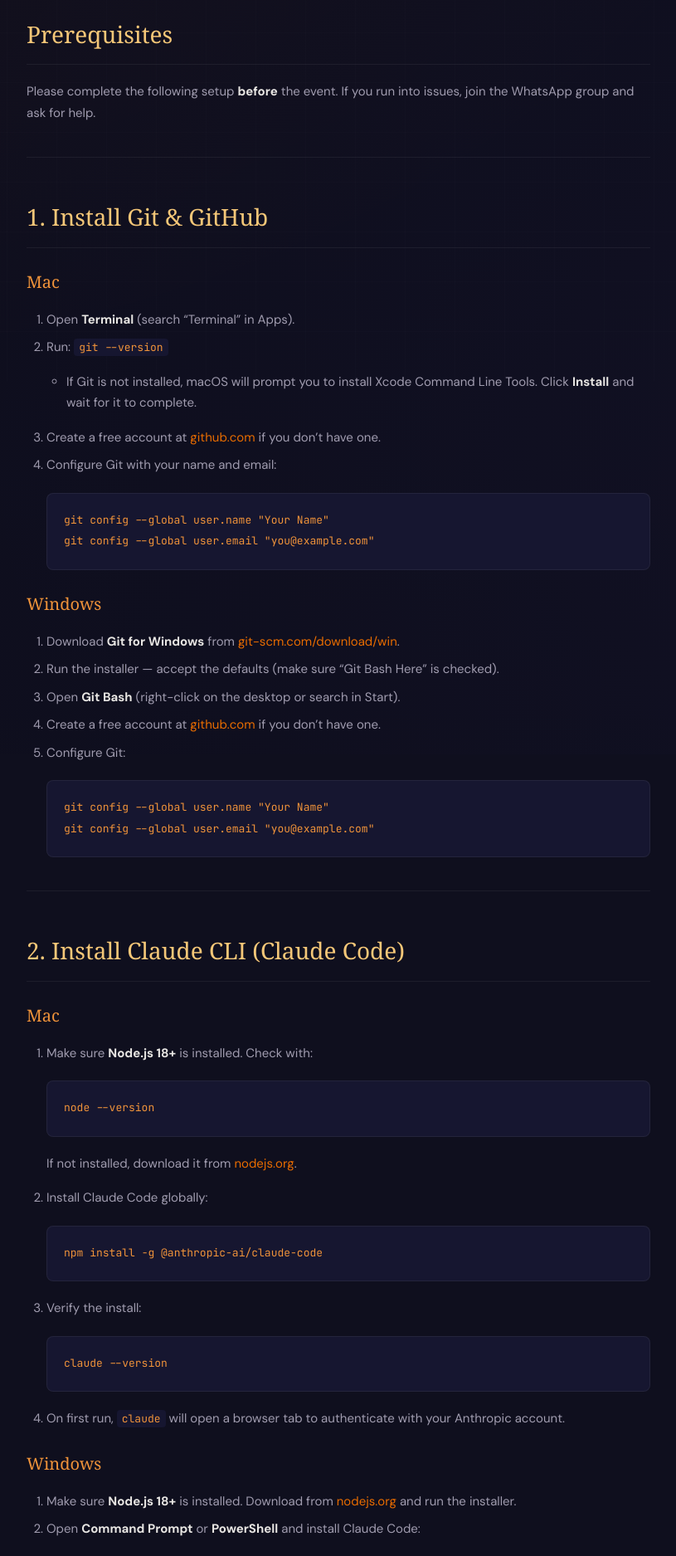
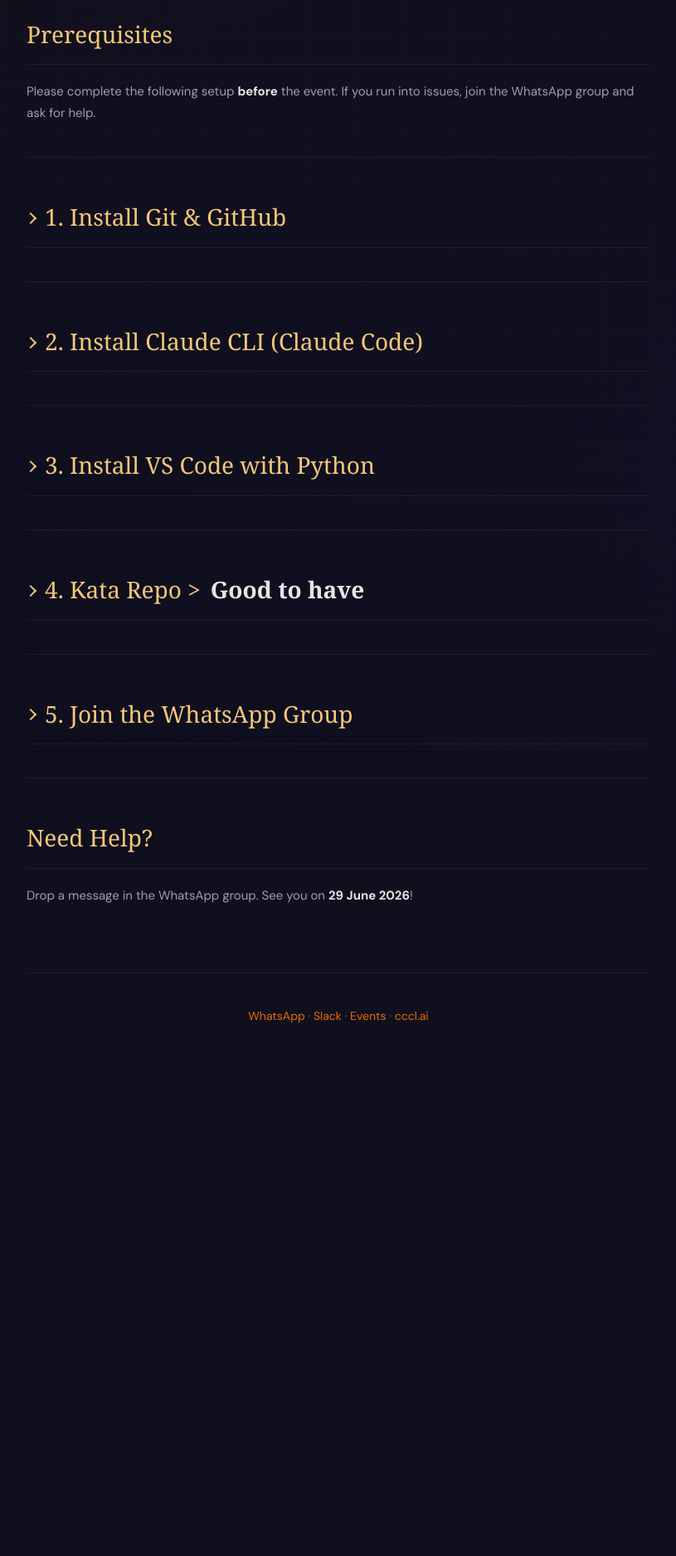
Before and after one commit to cccl-ai/cccl_instructions, a Jekyll site: the page built from cccl-9/instructions.md, in a window 1280 px wide. Shown: the part 441-2316 px from the top of the page at 83% size, without its empty margins (232-1047 px from the left). Built offline with Jekyll 4.4.1, drawn with Linux system fonts in a browser that asks for light colours; some web fonts are replaced; after the commit the page ends 1718 px from its top, so only the background shows below that; some of the changed text lies outside the part shown.

Commit message:
Made the tabs collapsable

````diff
--- a/assets/style.css
+++ b/assets/style.css
@@ -262,6 +262,49 @@
   padding: 0;
 }
 
+/* --- Collapsible Steps --- */
+
+.step-collapsible {
+  margin: 48px 0 0;
+  border-bottom: 1px solid var(--border);
+}
+
+.step-summary {
+  font-family: 'Instrument Serif', Georgia, serif;
+  font-size: 28px;
+  font-weight: 400;
+  padding-bottom: 12px;
+  color: var(--gold);
+  cursor: pointer;
+  list-style: none;
+  display: flex;
+  align-items: center;
+  gap: 12px;
+  user-select: none;
+}
+
+.step-summary::-webkit-details-marker { display: none; }
+
+.step-summary::before {
+  content: '';
+  display: inline-block;
+  width: 10px;
+  height: 10px;
+  border-right: 2px solid var(--gold);
+  border-bottom: 2px solid var(--gold);
+  transform: rotate(-45deg);
+  transition: transform 0.2s ease;
+  flex-shrink: 0;
+  margin-top: 2px;
+}
+
+.step-collapsible[open] .step-summary::before {
+  transform: rotate(45deg);
+}
+
+.step-summary:hover { color: var(--copper-light); }
+.step-summary:hover::before { border-color: var(--copper-light); }
+
 /* --- HR --- */
 
 .content hr {
--- a/cccl-9/instructions.md
+++ b/cccl-9/instructions.md
@@ -12,7 +12,8 @@
 
 ---
 
-## 1. Install Git & GitHub
+<details class="step-collapsible" markdown="1">
+<summary class="step-summary">1. Install Git &amp; GitHub</summary>
 
 ### Mac
 
@@ -38,9 +39,12 @@
    git config --global user.email "you@example.com"
    ```
 
+</details>
+
 ---
 
-## 2. Install Claude CLI (Claude Code)
+<details class="step-collapsible" markdown="1">
+<summary class="step-summary">2. Install Claude CLI (Claude Code)</summary>
 
 ### Mac
 
@@ -74,9 +78,12 @@
 
 > **Note (Windows):** If you see a permissions error, run PowerShell as Administrator and retry.
 
+</details>
+
 ---
 
-## 3. Install VS Code with Python
+<details class="step-collapsible" markdown="1">
+<summary class="step-summary">3. Install VS Code with Python</summary>
 
 ### Mac
 
@@ -100,9 +107,12 @@
 5. Install Python from [python.org](https://www.python.org/downloads/) — check **"Add Python to PATH"** during setup.
 6. In VS Code, open the Command Palette (`Ctrl+Shift+P`) and select **Python: Select Interpreter** — choose your Python 3.x installation.
 
+</details>
+
 ---
 
-## 4. Kata Repo > **Good to have**
+<details class="step-collapsible" markdown="1">
+<summary class="step-summary">4. Kata Repo &gt; <strong>Good to have</strong></summary>
 
 Clone the kata repository before the event so you're ready to code straight away:
 
@@ -110,13 +120,18 @@
 git clone https://github.com/cccl-ai/cccl-kata-workshop.git
 ```
 
+</details>
+
 ---
 
-## 5. Join the WhatsApp Group
+<details class="step-collapsible" markdown="1">
+<summary class="step-summary">5. Join the WhatsApp Group</summary>
 
 Stay updated and get help from other attendees before and during the event:
 
 [Join the CCCL - KATA Workshop WhatsApp group](https://chat.whatsapp.com/DQuzeeKobHlC4zbKLVaLfZ?s=sh&p=a&ilr=4)
+
+</details>
 
 ---
 
````
